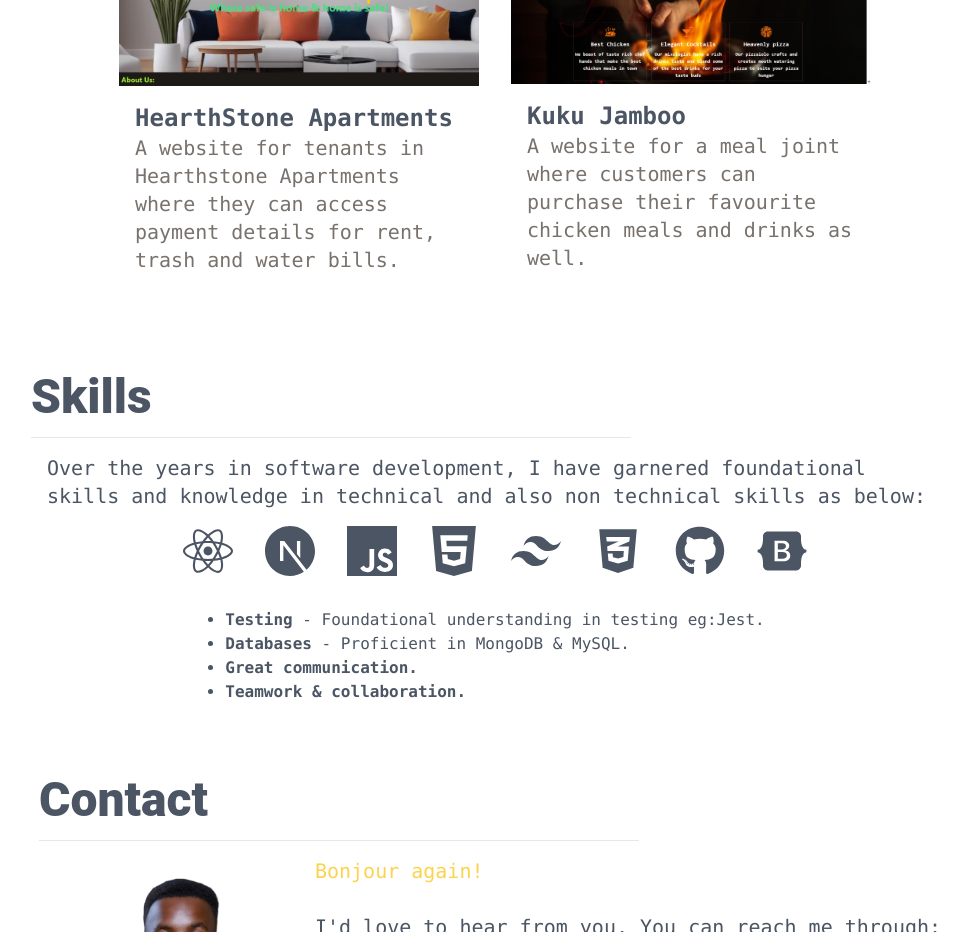
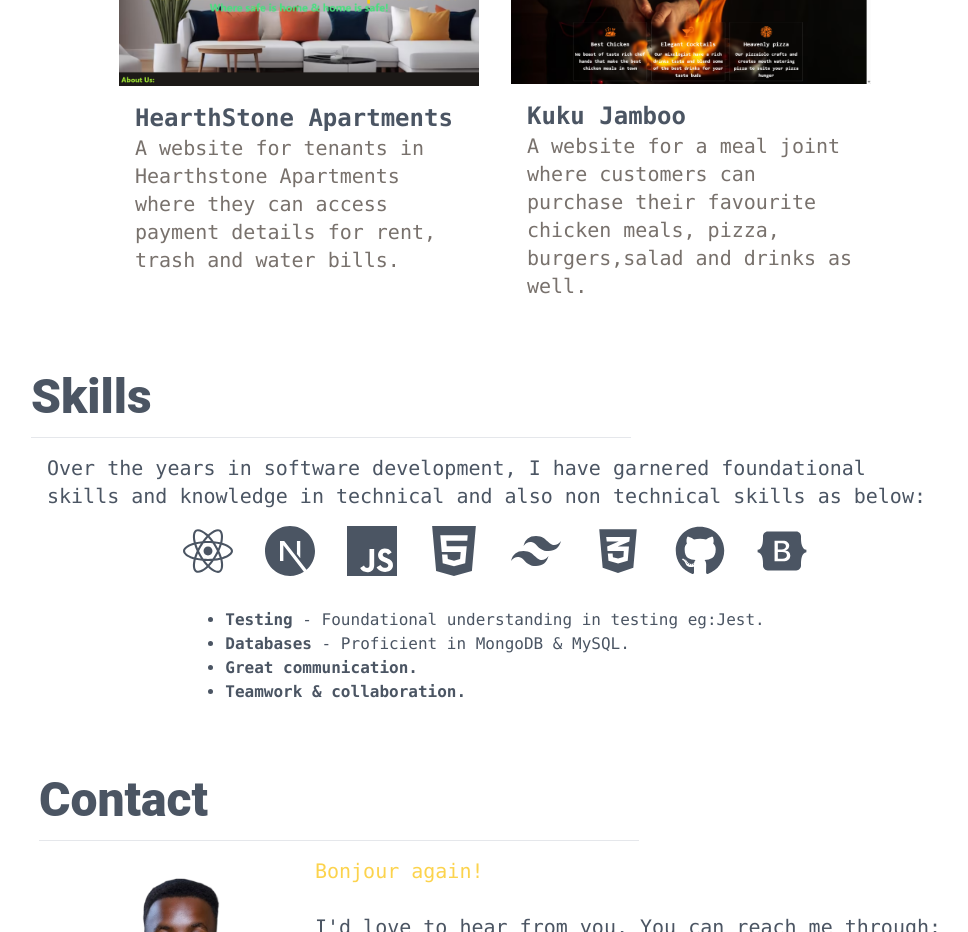
Before and after one commit to Solomon-Gachure/gitahi, a React (Create React App) app: page / in a window 1280 px wide. Shown: the part 1200-2132 px from the top of the page, without its empty margins (145-1113 px from the left). Built offline with nearby package versions, Linux system fonts and the light colour scheme.

Commit message:
Slight change

```diff
--- a/src/component/projects.js
+++ b/src/component/projects.js
@@ -84,7 +84,7 @@
                   </a>
                   <p className="text-xl text-stone-500">
                     A website for a meal joint where customers can purchase
-                    their favourite chicken meals and drinks as well.
+                    their favourite chicken meals, pizza, burgers,salad and drinks as well.
                   </p>
                 </div>
               </div>
```
